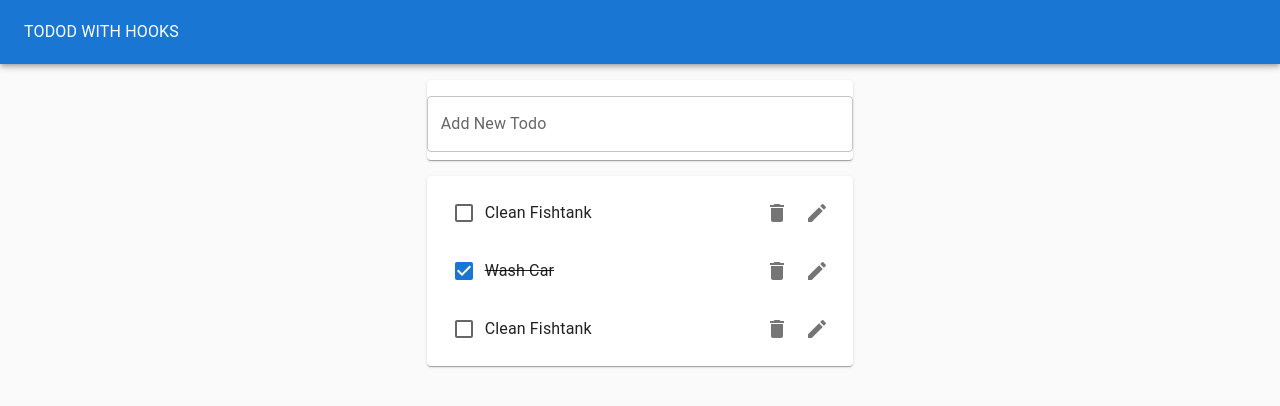
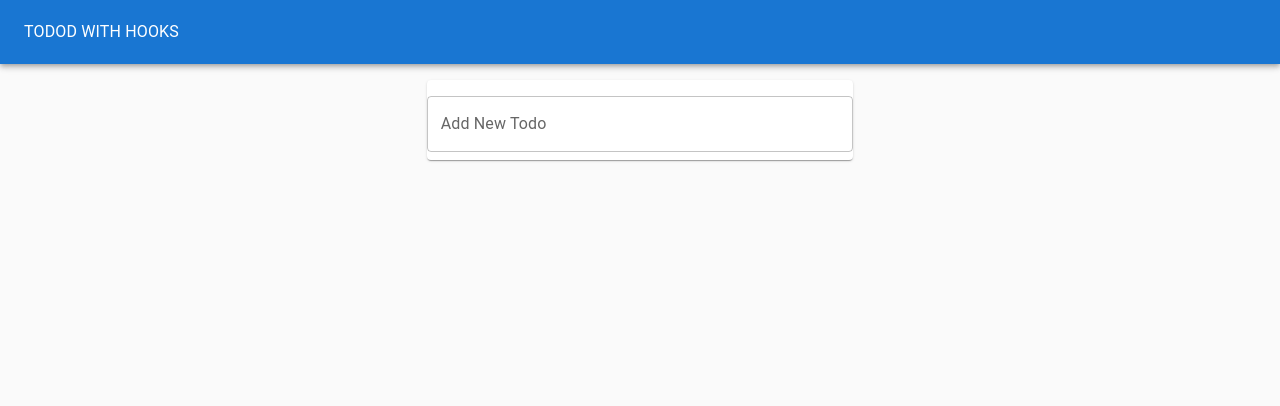
Before and after one commit to CourtneyWatts/hooks-todo, a React (Create React App) app: page / in a window 1280 px wide. Shown: the top 406 px of the page. Built offline with nearby package versions, Linux system fonts and the light colour scheme.

Commit message:
refactoring custom hooks

```diff
--- a/src/EditTodoForm.js
+++ b/src/EditTodoForm.js
@@ -12,12 +12,15 @@ function EditTodoForm({ id, task, editTodo, toggleEditForm }) {
                 reset();
                 toggleEditForm();
             }}
+            style={{ marginLeft: '1rem', width: '100%' }}
         >
             <TextField
                 margin="normal"
                 value={value}
                 onChange={handleChange}
                 fullWidth
+                autoFocus
+                variant="standard"
             />
         </form>
     );
--- a/src/Todo.js
+++ b/src/Todo.js
@@ -12,7 +12,7 @@ import EditIcon from '@mui/icons-material/Edit';
 function Todo({ task, id, completed, removeTodo, toggleTodo, editTodo }) {
     const [isEditing, toggleIsEditing] = useToggleState();
     return (
-        <ListItem>
+        <ListItem style={{ height: '64px' }}>
             {isEditing ? (
                 <EditTodoForm
                     editTodo={editTodo}
--- a/src/TodoApp.js
+++ b/src/TodoApp.js
@@ -1,4 +1,5 @@
-import React, { useState } from 'react';
+import React, { useEffect } from 'react';
+import useTodoState from './hooks/useTodoState';
 import TodoList from './TodoList';
 import TodoForm from './TodoForm';
 import Typography from '@mui/material/Typography';
@@ -6,37 +7,21 @@ import Paper from '@mui/material/Paper';
 import AppBar from '@mui/material/AppBar';
 import ToolBar from '@mui/material/Toolbar';
 import Grid from '@mui/material/Grid';
-import { v4 as uuidv4 } from 'uuid';
 
 function TodoApp() {
-    const initialTodos = [
-        { id: 1, task: 'Clean Fishtank', completed: false },
-        { id: 2, task: 'Wash Car', completed: true },
-        { id: 3, task: 'Clean Fishtank', completed: false },
-    ];
-    const [todos, setTodos] = useState(initialTodos);
-    const addTodo = (newTodoText) => {
-        setTodos([
-            ...todos,
-            { id: uuidv4(), task: newTodoText, completed: false },
-        ]);
-    };
-    const removeTodo = (todoId) => {
-        const updatedTodos = todos.filter((todo) => todo.id !== todoId);
-        setTodos(updatedTodos);
-    };
-    const toggleTodo = (todoId) => {
-        const updatedTodos = todos.map((todo) =>
-            todo.id === todoId ? { ...todo, completed: !todo.completed } : todo
-        );
-        setTodos(updatedTodos);
-    };
-    const editTodo = (todoId, newtask) => {
-        const updatedTodos = todos.map((todo) =>
-            todo.id === todoId ? { ...todo, task: newtask } : todo
-        );
-        setTodos(updatedTodos);
-    };
+    const initialTodos = JSON.parse(
+        window.localStorage.getItem('todos') || '[]'
+    );
+    const {todos, addTodo, removeTodo, toggleTodo, editTodo} = useTodoState(initialTodos);
+    // const initialTodos = [
+    //     { id: uuidv4(), task: 'Clean Fishtank', completed: false },
+    //     { id: uuidv4(), task: 'Wash Car', completed: true },
+    //     { id: uuidv4(), task: 'Clean Fishtank', completed: false },
+    // ];
+    useEffect(() => {
+        window.localStorage.setItem('todos', JSON.stringify(todos));
+    }, [todos]);
+
     return (
         <Paper
             style={{
--- a/src/TodoList.js
+++ b/src/TodoList.js
@@ -6,23 +6,25 @@ import Divider from '@mui/material/Divider';
 import Todo from './Todo';
 
 function TodoList({ todos, removeTodo, toggleTodo, editTodo }) {
+    if (todos.length)
         return (
             <Paper>
                 <List>
-                {todos.map((todo) => (
+                    {todos.map((todo, idx) => (
+                        <React.Fragment key={todo.id}>
                             <Todo
-                        task={todo.task}
-                        id={todo.id}
-                        key={todo.id}
-                        completed={todo.completed}
+                                {...todo}
                                 removeTodo={removeTodo}
                                 toggleTodo={toggleTodo}
                                 editTodo={editTodo}
                             />
+                            {idx < todos.length - 1 && <Divider />}
+                        </React.Fragment>
                     ))}
                 </List>
             </Paper>
         );
+    return null;
 }
 
 export default TodoList;
--- /dev/null
+++ b/src/hooks/useTodoState.js
@@ -0,0 +1,34 @@
+import { useState } from 'react';
+import { v4 as uuidv4 } from 'uuid';
+
+// eslint-disable-next-line import/no-anonymous-default-export
+export default (initialTodos) => {
+    const [todos, setTodos] = useState(initialTodos);
+    return {
+        todos,
+        addTodo: (newTodoText) => {
+            setTodos([
+                ...todos,
+                { id: uuidv4(), task: newTodoText, completed: false },
+            ]);
+        },
+        removeTodo: (todoId) => {
+            const updatedTodos = todos.filter((todo) => todo.id !== todoId);
+            setTodos(updatedTodos);
+        },
+        toggleTodo: (todoId) => {
+            const updatedTodos = todos.map((todo) =>
+                todo.id === todoId
+                    ? { ...todo, completed: !todo.completed }
+                    : todo
+            );
+            setTodos(updatedTodos);
+        },
+        editTodo: (todoId, newtask) => {
+            const updatedTodos = todos.map((todo) =>
+                todo.id === todoId ? { ...todo, task: newtask } : todo
+            );
+            setTodos(updatedTodos);
+        },
+    };
+};
```
Lines whose indentation alone changed are shown as unchanged.
